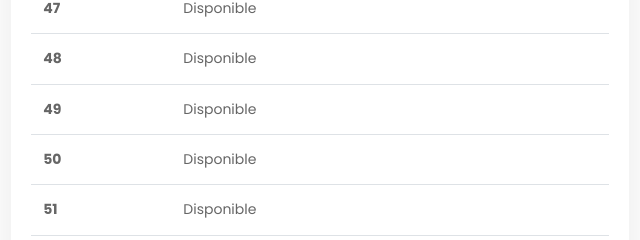
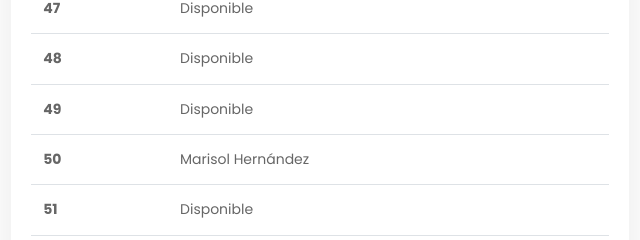
Before and after one commit to hectorhob/rifados, a plain HTML site: page participantes.html in a window 1280 px wide. Shown: the part 2878-3118 px from the top of the page, 320-960 px from the left. Drawn offline with nearby package versions, Linux system fonts and the light colour scheme.

Commit message:
marisol 50-100

```diff
--- a/participantes.html
+++ b/participantes.html
@@ -303,7 +303,7 @@
                                     </tr>
                                     <tr>
                                        <th scope=“row”>50</th>
-                                       <td>Disponible</td>
+                                       <td>Marisol Hernández</td>
                                     </tr>
                                     <tr>
                                        <th scope=“row”>51</th>
@@ -503,7 +503,7 @@
                                     </tr>
                                     <tr>
                                        <th scope=“row”>100</th>
-                                       <td>Disponible</td>
+                                       <td>Marisol Hernández</td>
                                     </tr>
                                     </tbody>
                                   </table>
```
